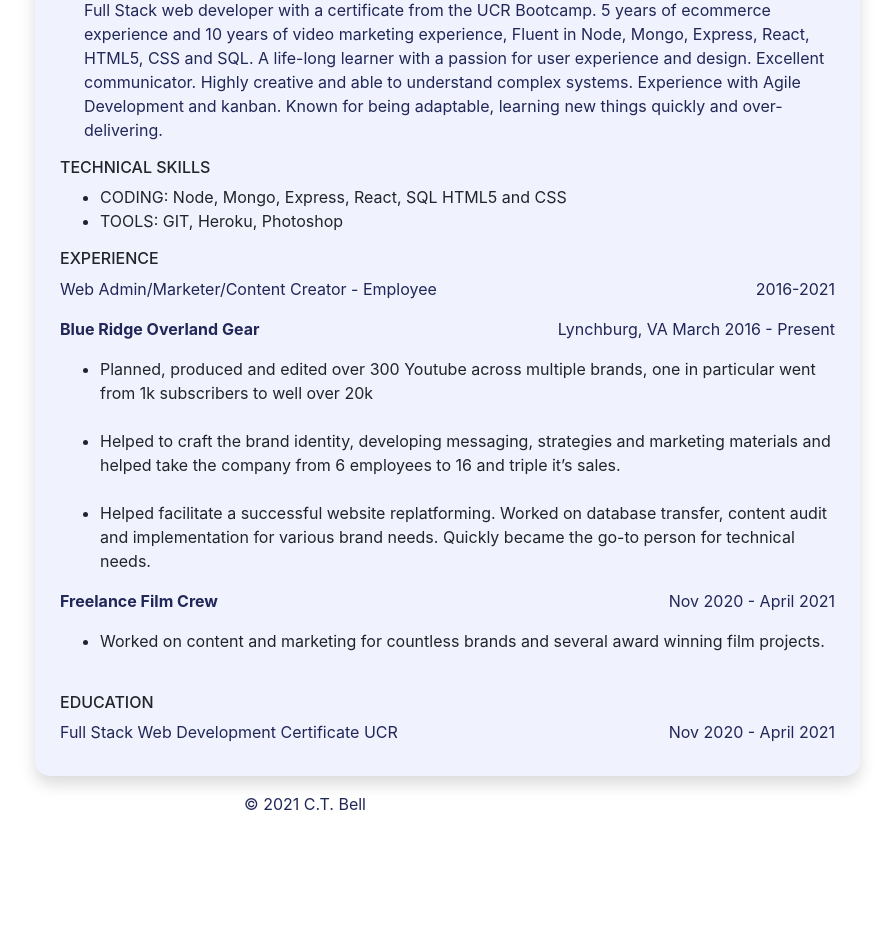
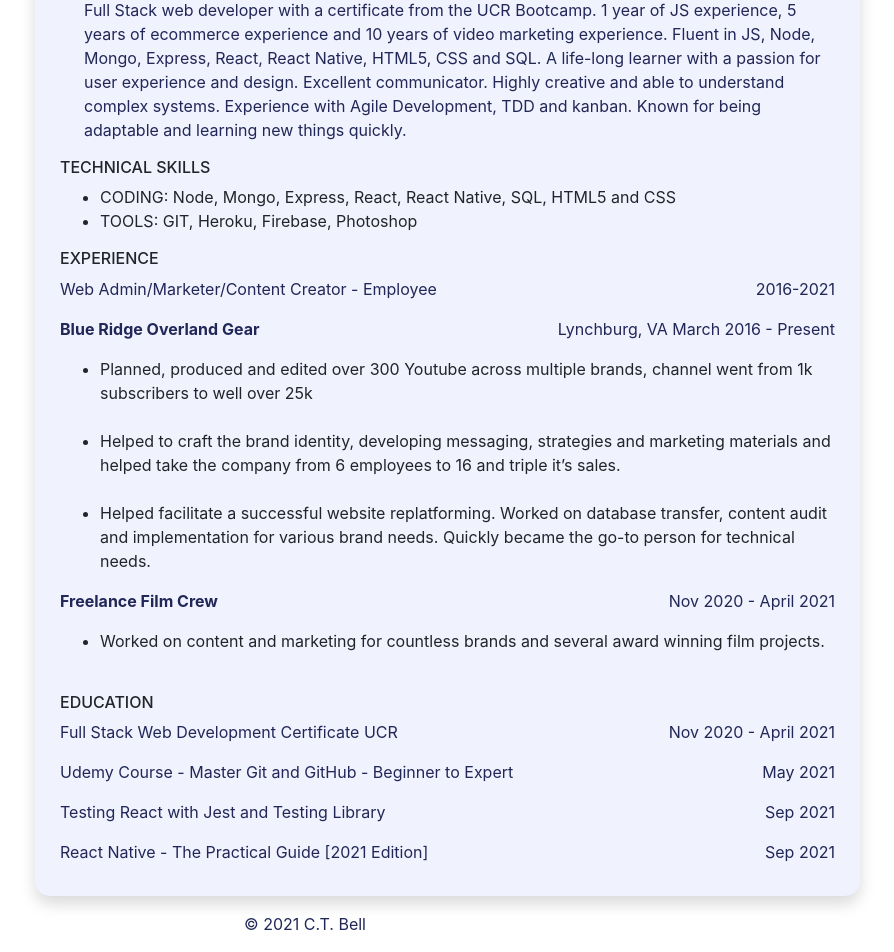
Before and after one commit to charlestbell/C.T.-Bell-Portfolio, a React (Create React App) app in the folder client/: page /#/resume in a window 1280 px wide. Shown: the part 293-1245 px from the top of the page, without its empty margins (335-1229 px from the left). Before the commit the page ends 1125 px from the top, so only its background shows below. Built offline with nearby package versions, Linux system fonts and the light colour scheme.

Commit message:
Updating resume in html

```diff
--- a/client/src/components/Resume/index.js
+++ b/client/src/components/Resume/index.js
@@ -42,19 +42,22 @@
           <h1>C.T. Bell</h1>
           <h6>SUMMARY</h6>
           <p className="ml-4">
-            Full Stack web developer with a certificate from the UCR Bootcamp. 5
-            years of ecommerce experience and 10 years of video marketing
-            experience, Fluent in Node, Mongo, Express, React, HTML5, CSS and
-            SQL. A life-long learner with a passion for user experience and
-            design. Excellent communicator. Highly creative and able to
-            understand complex systems. Experience with Agile Development and
-            kanban. Known for being adaptable, learning new things quickly and
-            over-delivering.
+            Full Stack web developer with a certificate from the UCR Bootcamp. 1
+            year of JS experience, 5 years of ecommerce experience and 10 years
+            of video marketing experience. Fluent in JS, Node, Mongo, Express,
+            React, React Native, HTML5, CSS and SQL. A life-long learner with a
+            passion for user experience and design. Excellent communicator.
+            Highly creative and able to understand complex systems. Experience
+            with Agile Development, TDD and kanban. Known for being adaptable
+            and learning new things quickly.
           </p>
           <h6>TECHNICAL SKILLS</h6>
           <ul>
-            <li>CODING: Node, Mongo, Express, React, SQL HTML5 and CSS</li>
-            <li>TOOLS: GIT, Heroku, Photoshop </li>
+            <li>
+              CODING: Node, Mongo, Express, React, React Native, SQL, HTML5 and
+              CSS
+            </li>
+            <li>TOOLS: GIT, Heroku, Firebase, Photoshop </li>
           </ul>
           <h6>EXPERIENCE</h6>
           <div className="d-flex justify-content-between">
@@ -69,8 +72,7 @@
           <ul>
             <li>
               Planned, produced and edited over 300 Youtube across multiple
-              brands, one in particular went from 1k subscribers to well over
-              20k
+              brands, channel went from 1k subscribers to well over 25k
               <br></br>
               <br></br>
             </li>
@@ -104,6 +106,18 @@
             <p>Full Stack Web Development Certificate UCR </p>
             <p className="ml-1">Nov 2020 - April 2021</p>
           </div>
+          <div className="d-flex justify-content-between">
+            <p>Udemy Course - Master Git and GitHub - Beginner to Expert</p>
+            <p className="ml-1">May 2021</p>
+          </div>
+          <div className="d-flex justify-content-between">
+            <p>Testing React with Jest and Testing Library</p>
+            <p className="ml-1">Sep 2021</p>
+          </div>
+          <div className="d-flex justify-content-between">
+            <p>React Native - The Practical Guide [2021 Edition]</p>
+            <p className="ml-1">Sep 2021</p>
+          </div>
         </div>
       </div>
     </div>
```
